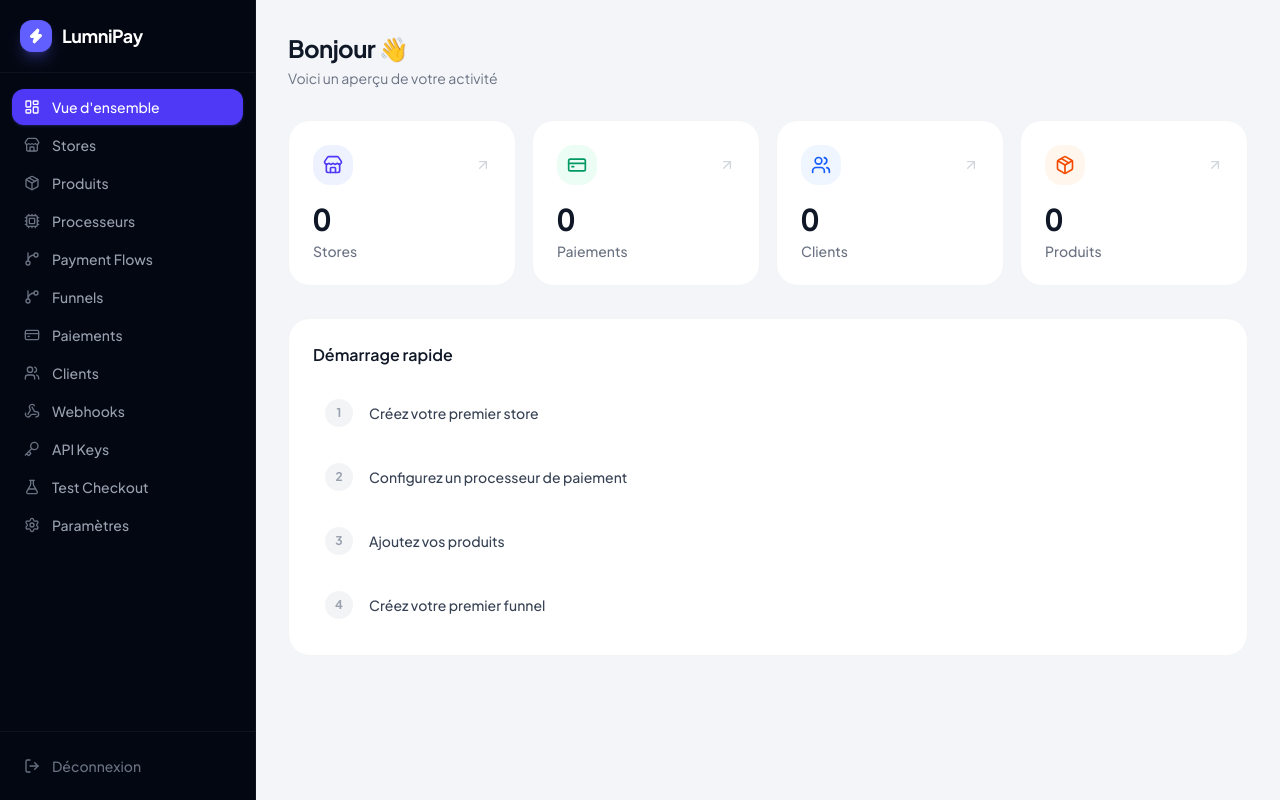
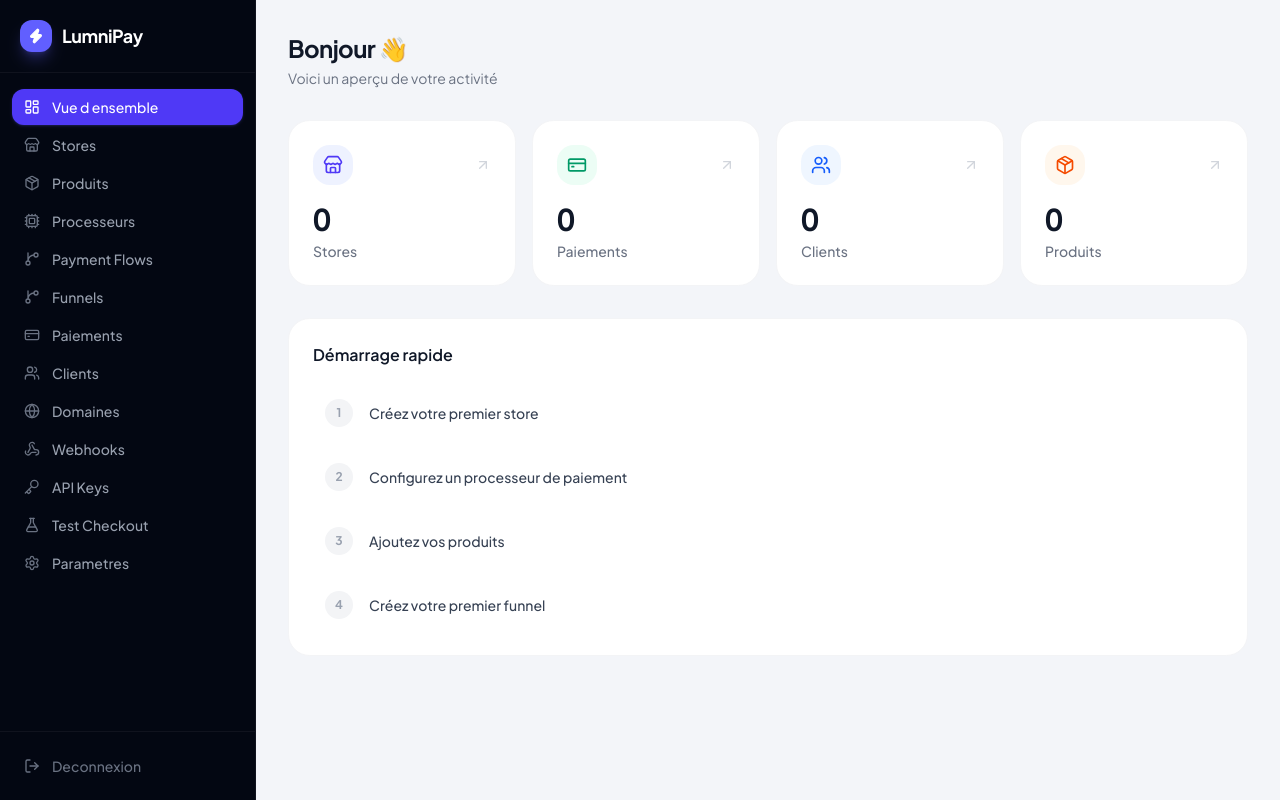
Before and after one commit to sportfitnesscoaching/lumnipay, a Next.js app: page /dashboard in a window 1280 px wide. Built offline with nearby package versions, Linux system fonts and the light colour scheme; no server answers; sample sign-in values are in the browser's storage.

Commit message:
feat: admin panel, domains, enhanced stores/products, public store page

```diff
--- a/src/components/dashboard/sidebar.tsx
+++ b/src/components/dashboard/sidebar.tsx
@@ -2,25 +2,15 @@
 
 import Link from "next/link";
 import { usePathname, useRouter } from "next/navigation";
+import { useEffect, useState } from "react";
 import {
-  LayoutDashboard,
-  Store,
-  Package,
-  CreditCard,
-  GitBranch,
-  Settings,
-  LogOut,
-  Cpu,
-  Users,
-  Webhook,
-  Key,
-  FlaskConical,
-  Zap,
+  LayoutDashboard, Store, Package, CreditCard, GitBranch, Settings,
+  LogOut, Cpu, Users, Webhook, Key, FlaskConical, Zap, Globe, Shield,
 } from "lucide-react";
 import { cn } from "@/lib/utils";
 
 const nav = [
-  { href: "/dashboard", label: "Vue d'ensemble", icon: LayoutDashboard },
+  { href: "/dashboard", label: "Vue d ensemble", icon: LayoutDashboard },
   { href: "/dashboard/stores", label: "Stores", icon: Store },
   { href: "/dashboard/products", label: "Produits", icon: Package },
   { href: "/dashboard/processors", label: "Processeurs", icon: Cpu },
@@ -28,23 +18,32 @@
   { href: "/dashboard/funnels", label: "Funnels", icon: GitBranch },
   { href: "/dashboard/payments", label: "Paiements", icon: CreditCard },
   { href: "/dashboard/customers", label: "Clients", icon: Users },
+  { href: "/dashboard/domains", label: "Domaines", icon: Globe },
   { href: "/dashboard/webhooks", label: "Webhooks", icon: Webhook },
   { href: "/dashboard/api-keys", label: "API Keys", icon: Key },
   { href: "/dashboard/checkout-test", label: "Test Checkout", icon: FlaskConical },
-  { href: "/dashboard/settings", label: "Paramètres", icon: Settings },
+  { href: "/dashboard/settings", label: "Parametres", icon: Settings },
 ];
 
 export default function Sidebar() {
   const pathname = usePathname();
   const router = useRouter();
+  const [isAdmin, setIsAdmin] = useState(false);
+
+  useEffect(() => {
+    try {
+      setIsAdmin(localStorage.getItem("lp_email") === "admin@lumnipay.com");
+    } catch { /* SSR */ }
+  }, []);
 
   function logout() {
     localStorage.removeItem("lp_token");
+    localStorage.removeItem("lp_email");
     router.push("/login");
   }
 
   return (
-    <aside className="w-64 min-h-screen bg-gray-950 text-white flex flex-col border-r border-white/5">
+    <aside className="w-64 min-h-screen bg-gray-950 text-white flex flex-col border-r border-white/5 shrink-0">
       <div className="px-5 py-5 border-b border-white/5">
         <div className="flex items-center gap-2.5">
           <div className="w-8 h-8 rounded-lg bg-indigo-500 flex items-center justify-center shadow-lg shadow-indigo-500/30">
@@ -54,20 +53,32 @@
         </div>
       </div>
 
+      {isAdmin && (
+        <div className="px-3 pt-3">
+          <Link href="/dashboard/admin"
+            className={cn(
+              "flex items-center gap-3 px-3 py-2 rounded-lg text-sm font-semibold transition-all duration-150 border",
+              pathname === "/dashboard/admin"
+                ? "bg-amber-500 text-white border-amber-400 shadow-sm shadow-amber-500/20"
+                : "bg-amber-500/10 text-amber-400 border-amber-500/20 hover:bg-amber-500/20"
+            )}>
+            <Shield className="w-4 h-4 shrink-0" />
+            Administration
+          </Link>
+        </div>
+      )}
+
       <nav className="flex-1 px-3 py-4 space-y-0.5 overflow-y-auto">
         {nav.map(({ href, label, icon: Icon }) => {
           const active = pathname === href;
           return (
-            <Link
-              key={href}
-              href={href}
+            <Link key={href} href={href}
               className={cn(
                 "flex items-center gap-3 px-3 py-2 rounded-lg text-sm font-medium transition-all duration-150",
                 active
                   ? "bg-indigo-600 text-white shadow-sm shadow-indigo-500/20"
                   : "text-gray-400 hover:bg-white/5 hover:text-gray-100"
-              )}
-            >
+              )}>
               <Icon className={cn("w-4 h-4 shrink-0", active ? "text-white" : "text-gray-500")} />
               {label}
             </Link>
@@ -76,12 +87,10 @@
       </nav>
 
       <div className="px-3 py-4 border-t border-white/5">
-        <button
-          onClick={logout}
-          className="flex items-center gap-3 px-3 py-2 w-full rounded-lg text-sm font-medium text-gray-500 hover:bg-white/5 hover:text-gray-200 transition-all duration-150"
-        >
+        <button onClick={logout}
+          className="flex items-center gap-3 px-3 py-2 w-full rounded-lg text-sm font-medium text-gray-500 hover:bg-white/5 hover:text-gray-200 transition-all duration-150">
           <LogOut className="w-4 h-4" />
-          Déconnexion
+          Deconnexion
         </button>
       </div>
     </aside>
```
